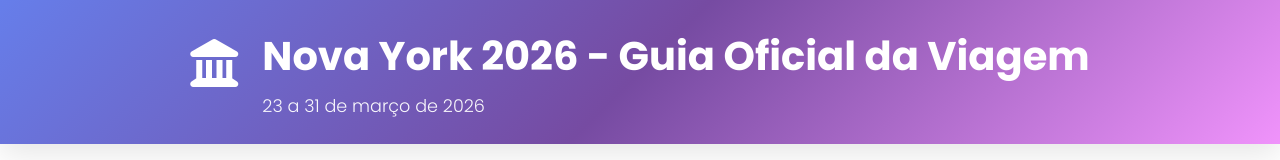
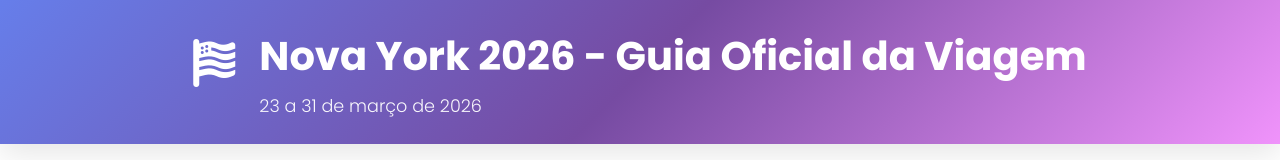
Before and after one commit to philipegnr/NewYork2016, a plain HTML site: page index.html in a window 1280 px wide. Shown: the top 160 px of the page. Drawn offline with Linux system fonts and the light colour scheme.

Commit message:
Update index.html

```diff
--- a/index.html
+++ b/index.html
@@ -13,7 +13,7 @@
     <header class="header-fixed">
         <div class="header-content">
             <div class="statue-icon">
-                <i class="fas fa-landmark"></i>
+                <i class="fas fa-flag-usa"></i>
             </div>
             <div class="header-text">
                 <h1>Nova York 2026 - Guia Oficial da Viagem</h1>
```
